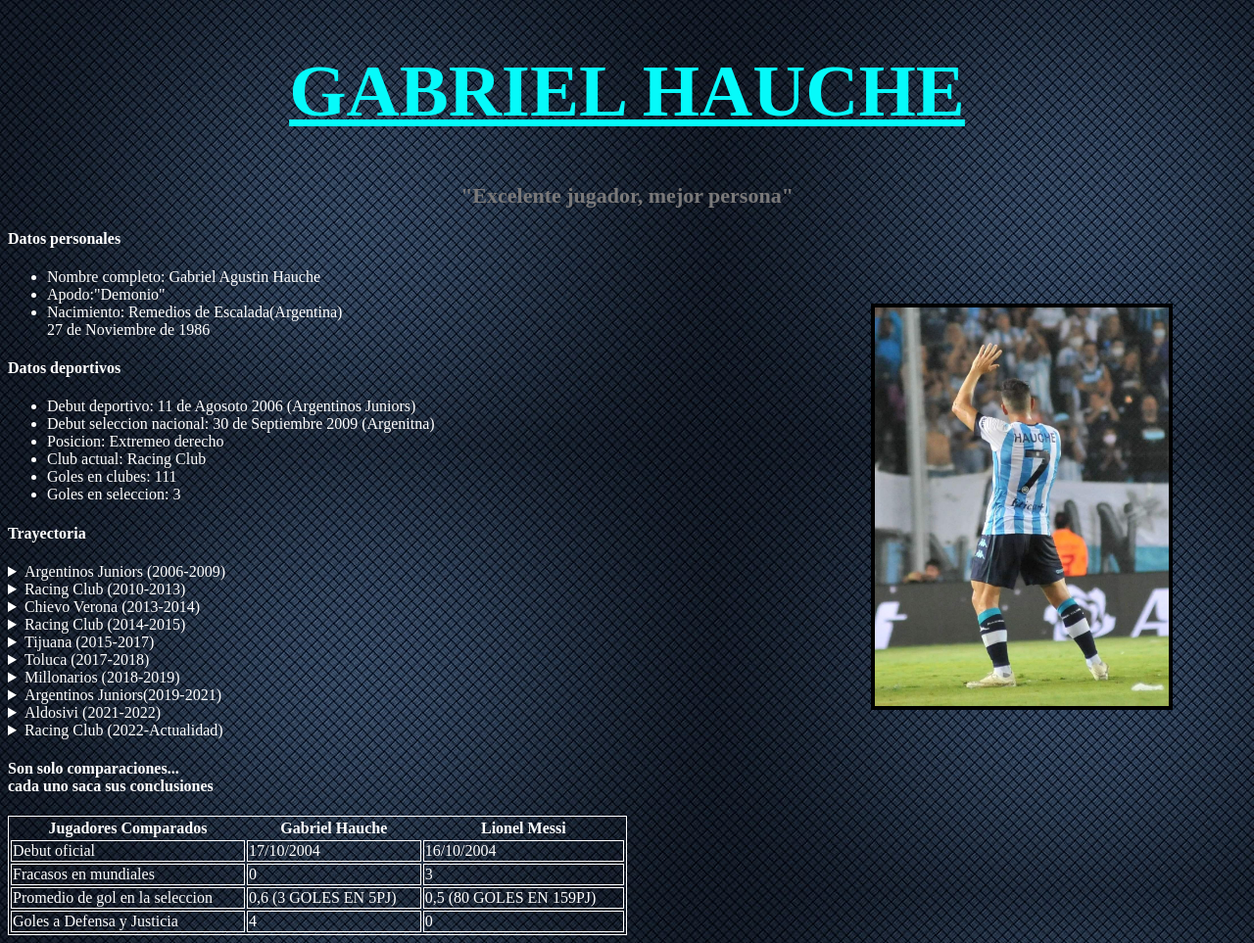
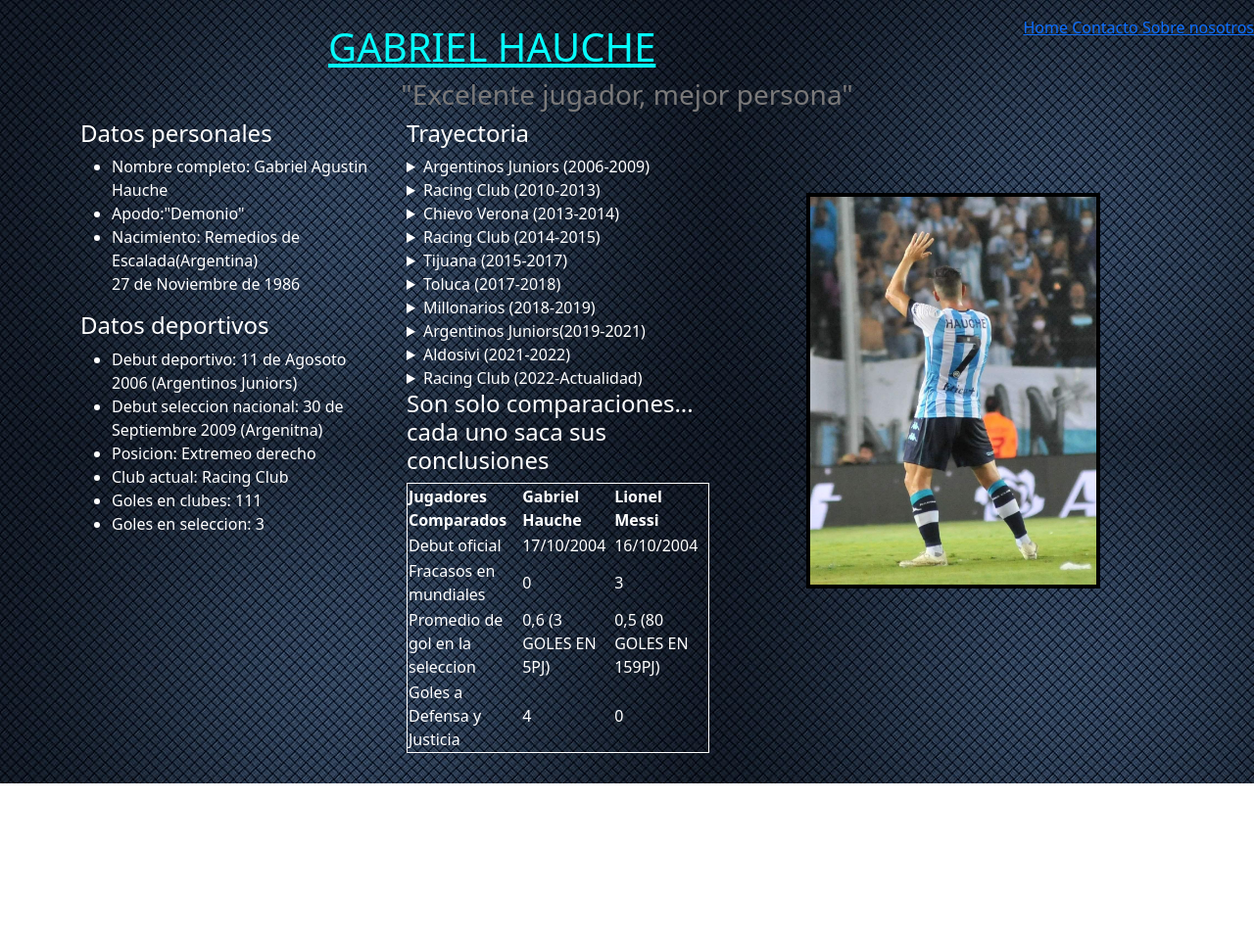
Before and after one commit to SantiGarbarino/repodefinitivo, a plain HTML site: page CLASE 3/3.2index.html in a window 1280 px wide. Shown: the whole page at 98% size. After the commit the page ends 800 px from the top, so only its background shows below. Drawn offline with nearby package versions, Linux system fonts and the light colour scheme; files whose address does not match are found by name.

Commit message:
cambios varios

```diff
--- a/CLASE 3/3.2index.html
+++ b/CLASE 3/3.2index.html
@@ -5,12 +5,23 @@
     <meta http-equiv="X-UA-Compatible" content="IE=edge">
     <meta name="viewport" content="width=device-width, initial-scale=1.0">
     <link rel="stylesheet" href="styles2.css">
+    <link href="https://cdn.jsdelivr.net/npm/bootstrap@5.1.3/dist/css/bootstrap.min.css" rel="stylesheet" integrity="sha384-1BmE4kWBq78iYhFldvKuhfTAU6auU8tT94WrHftjDbrCEXSU1oBoqyl2QvZ6jIW3" crossorigin="anonymous">
      <title>GABRIEL HAUCHE</title>
     </head>
+    <header>
+        <img src="" alt="">
+        <menu>
+            <a href=""><li>Home</li> </a>
+            <a href=""><li>Contacto</li> </a>
+            <a href=""><li>Sobre nosotros</li> </a>
+        </menu>
+    </header>
     <body>
-    <h1>GABRIEL HAUCHE</h1>
+    <h1>GABRIEL HAUCHE</h>
     <h3>"Excelente jugador, mejor persona"</h3>
-    <img class="foto1" src="./img/hauche-espaldas.jpg" width="350px" alt="hauche-espaldas">
+    <div class="container">
+        <div class="row">
+          <div class="col">
             <div id="Bibliografia">
                 <h4>Datos personales</h4>
                 <ul type="disc">
@@ -28,7 +39,8 @@
                     <li>Goles en clubes: 111</li>
                     <li>Goles en seleccion: 3</li>
                 </ul> </div>
-
+          </div>
+          <div class="col">
             <div id="Trayectoria">
                 <h4 id="Trayectoria">Trayectoria</h4>
 
@@ -47,7 +59,7 @@
             <h4>Son solo comparaciones... <br>
             cada uno saca sus conclusiones</h4>
 
-    <table style="width:50%">
+            <table style="width: 100%">
                 <tr>
                   <th>Jugadores Comparados</th>
                   <th>Gabriel Hauche</th>
@@ -75,7 +87,12 @@
                 </tr>
 
               </table>
-
+          </div>
+          <div class="col">
+            <img class="foto1" src="./img/hauche-espaldas.jpg" width="350px" alt="hauche-espaldas">
+          </div>
+        </div>
+      </div>
 
 </body>
 </html>
--- a/CLASE 3/styles.css
+++ b/CLASE 3/styles.css
@@ -2,3 +2,5 @@ h1{color:hsl(177, 51%, 45%);}
 h2{color: #A2D5AB;}
 body{background-color: #557B83;}
 #img-body{width: 600px;} /*PREGUNTAR ESTO*/
+#col_izq{width: 50%;float: left;}
+#col_der{width: 50%;float: right;} /*
--- a/CLASE 3/styles2.css
+++ b/CLASE 3/styles2.css
@@ -6,3 +6,7 @@ body{color: white;}
 .foto1{padding: 0.1px; margin: 75px; border: 4px solid black; float: right; width: 300px;}
 body{background-image: url("img./fondo4.jpg");}
 table,td {border: 1px solid; color: white;}
+div{color: white;}
+table{width: 140%;}
+menu{list-style-type: none; float: right;}
+menu > a > li{display: inline;}
--- /dev/null
+++ b/CLASE 5/index5.1.html
@@ -0,0 +1,23 @@
+<!DOCTYPE html>
+<html lang="en">
+<head>
+    <meta charset="UTF-8">
+    <meta http-equiv="X-UA-Compatible" content="IE=edge">
+    <meta name="viewport" content="width=device-width, initial-scale=1.0">
+    <title>Document</title>
+    <link rel="stylesheet" href="styles3.css">
+    <link href="https://cdn.jsdelivr.net/npm/bootstrap@5.1.3/dist/css/bootstrap.min.css" rel="stylesheet" integrity="sha384-1BmE4kWBq78iYhFldvKuhfTAU6auU8tT94WrHftjDbrCEXSU1oBoqyl2QvZ6jIW3" crossorigin="anonymous">
+</head>
+<header>
+    <h1><b>Web de Practica</b></h1>
+    <h6>Si, tambien es responsive</h6>
+    <menu>
+        <a href=""> <li>Link</li></a>
+        <a href=""> <li>Link</li></a>
+        <a href=""> <li>Link</li></a>
+    </menu>
+</header>
+<body>
+
+</body>
+</html>
--- /dev/null
+++ b/CLASE 5/styles3.css
@@ -0,0 +1,6 @@
+header > h1{text-align: center; }
+header > h6{text-align: center;}
+header{background-color: white;}
+menu{background-color: black;}
+menu > a > li{display: inline; color: white;}
+menu{list-style-type: none;}
```
Also changed, not shown: CLASE 3/3index.html (+5 -2 lines), index.html (added, +12 -0 lines). Lines whose indentation alone changed are shown as unchanged.
